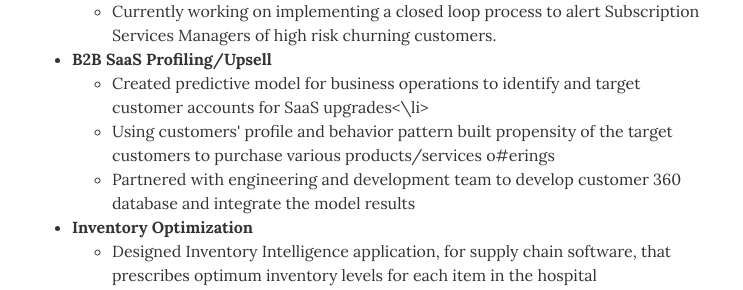
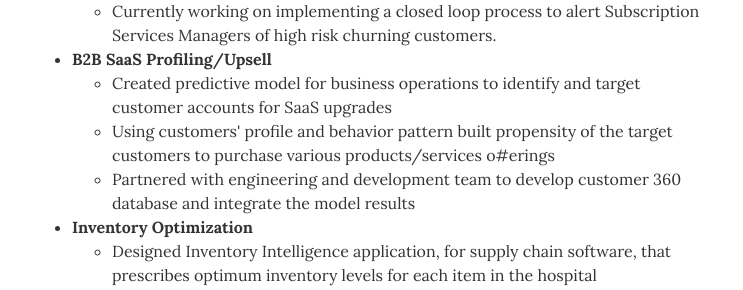
Before and after one commit to anirag/anirag.github.io, a Jekyll site: the page built from index.html, in a window 1280 px wide and 900 px high, scrolled down 1108 px. Shown: the part 187-477 px from the top of the window, without its empty margins (268-1011 px from the left). Built offline with Jekyll 4.4.1, drawn with Linux system fonts in a browser that asks for light colours; Markdown is read by kramdown in place of the engine named in the settings.

```diff
--- a/_layouts/resume.html
+++ b/_layouts/resume.html
@@ -92,7 +92,7 @@
           <li><b>B2B SaaS Profiling/Upsell</b>
             <ul>
               <li>Created predictive model for business operations to identify and target customer accounts for SaaS
-                upgrades<\li>
+                upgrades</li>
               <li>Using customers' profile and behavior pattern built propensity of the target customers to purchase
                 various
                 products/services o#erings</li>
```
